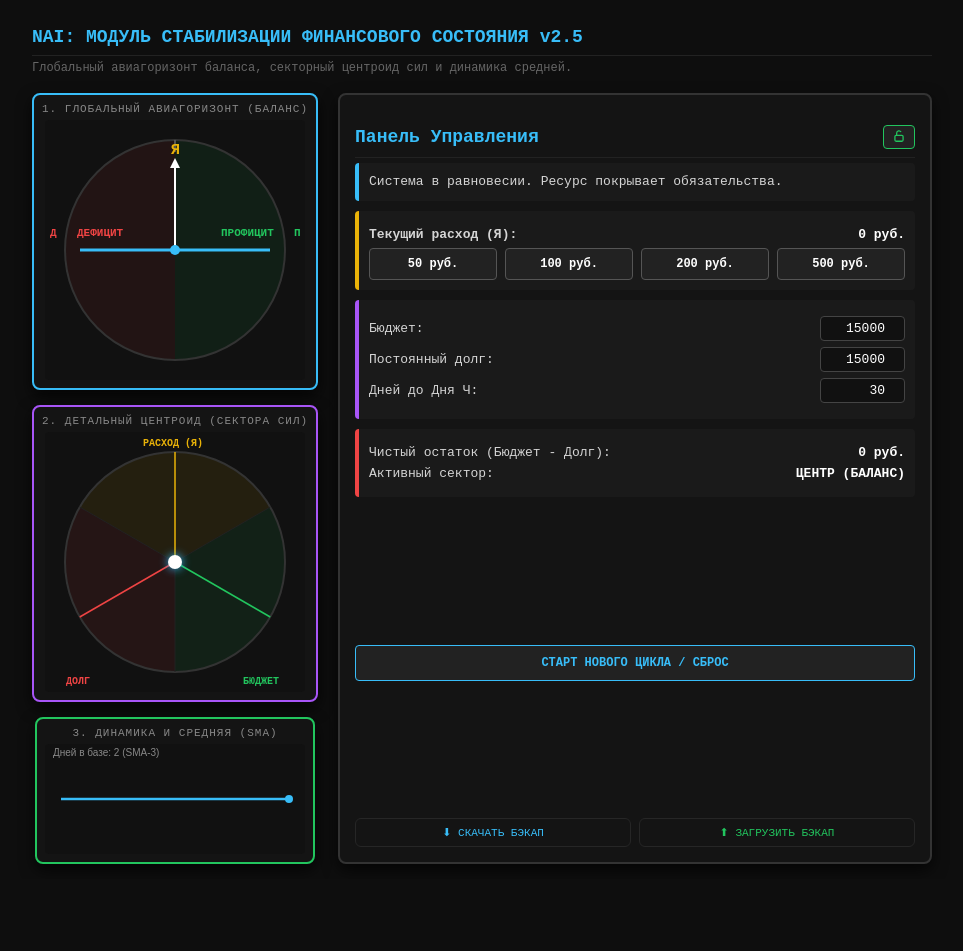
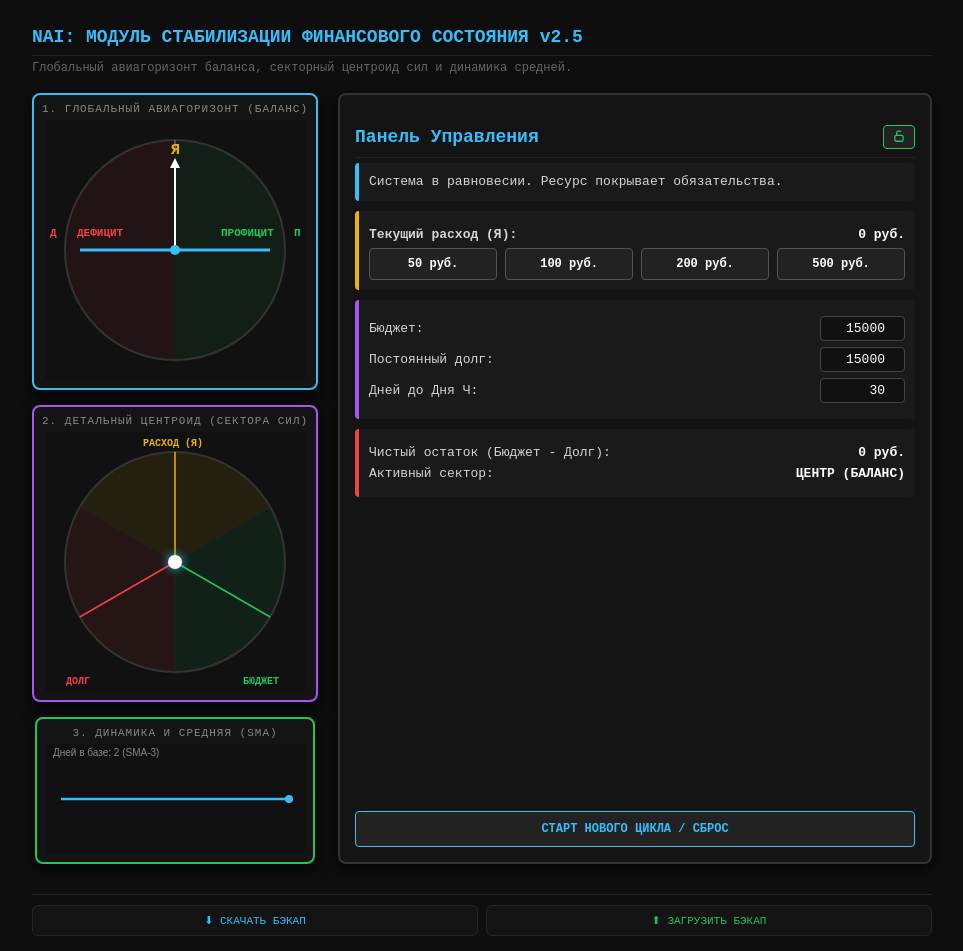
Before and after one commit to nai-apps/fin-module, a plain HTML site: page index.html in a window 1280 px wide. Shown: the whole page, without its empty margins (158-1121 px from the left). Before the commit the page ends 879 px from the top, so only its background shows below. Drawn offline with Linux system fonts and the light colour scheme.

Commit message:
Update index.html

```diff
--- a/index.html
+++ b/index.html
@@ -99,12 +99,13 @@
                 </div>
             </div>
 
-                        <div id="btnReset" class="btn-reset" onclick="confirmReset()">СТАРТ НОВОГО ЦИКЛА / СБРОС</div>
-            <div style="display:flex; gap:8px; margin-top:8px; width:100%;">
-                <button onclick="exportFinBackup()" style="flex:1; background:#141414; color:#38bdf8; border:1px solid #262626; border-radius:6px; padding:7px 10px; font-size:11px; font-family:inherit; cursor:pointer;">⬇ СКАЧАТЬ БЭКАП</button>
-                <button onclick="document.getElementById('finBackupFile').click()" style="flex:1; background:#141414; color:#22c55e; border:1px solid #262626; border-radius:6px; padding:7px 10px; font-size:11px; font-family:inherit; cursor:pointer;">⬆ ЗАГРУЗИТЬ БЭКАП</button>
-                <input type="file" id="finBackupFile" accept=".json" style="display:none;" onchange="importFinBackup(event)">
-            </div>
+                                    <div id="btnReset" class="btn-reset" onclick="confirmReset()">СТАРТ НОВОГО ЦИКЛА / СБРОС</div>
+        </div>
+
+        <div style="grid-column: 1 / -1; display:flex; gap:8px; margin-top:10px; padding-top:10px; border-top:1px solid #222; width:100%;">
+            <button onclick="exportFinBackup()" style="flex:1; background:#141414; color:#38bdf8; border:1px solid #262626; border-radius:6px; padding:8px 10px; font-size:11px; font-family:inherit; cursor:pointer;">⬇ СКАЧАТЬ БЭКАП</button>
+            <button onclick="document.getElementById('finBackupFile').click()" style="flex:1; background:#141414; color:#22c55e; border:1px solid #262626; border-radius:6px; padding:8px 10px; font-size:11px; font-family:inherit; cursor:pointer;">⬆ ЗАГРУЗИТЬ БЭКАП</button>
+            <input type="file" id="finBackupFile" accept=".json" style="display:none;" onchange="importFinBackup(event)">
         </div>
     </div>
 
```
